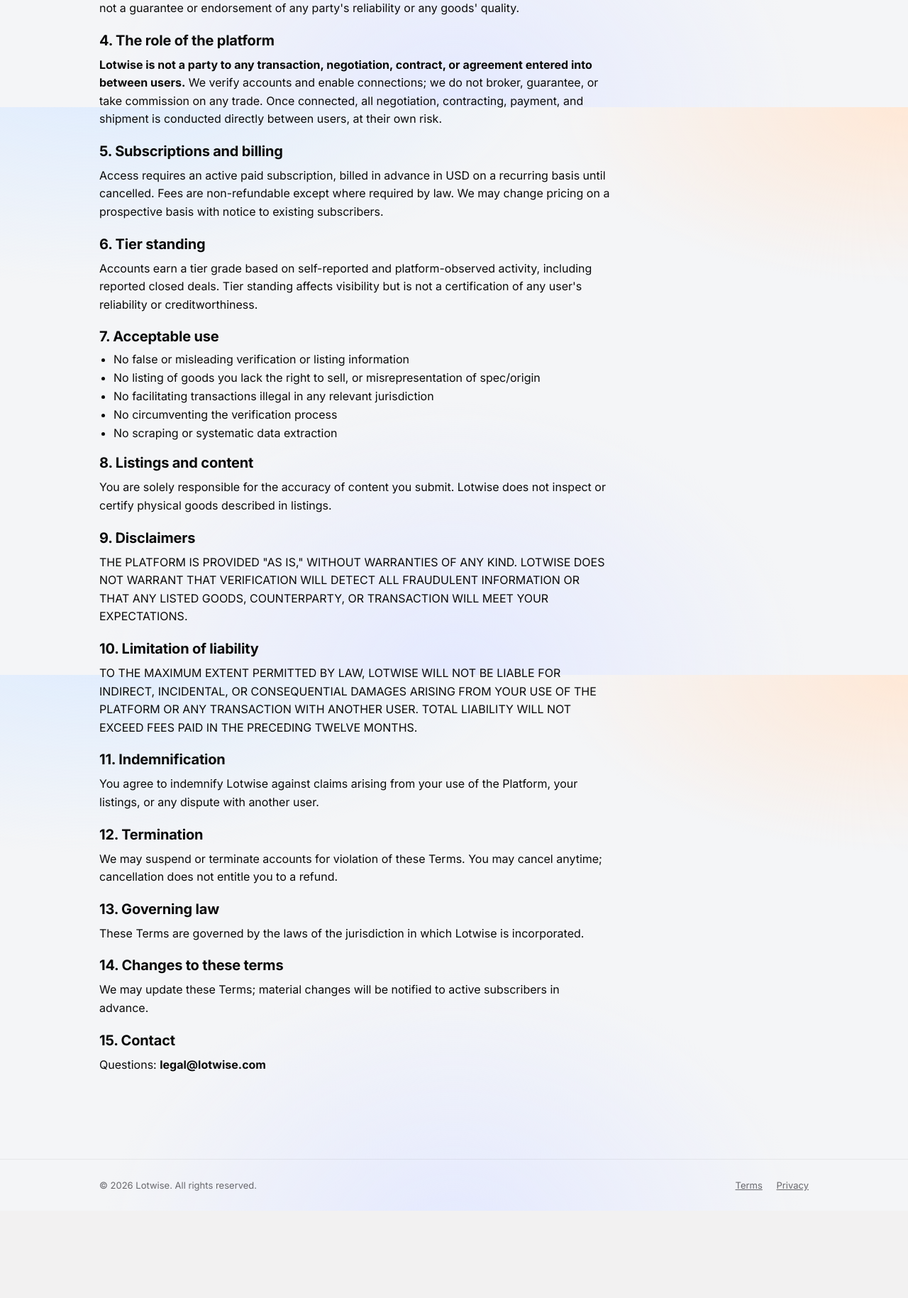
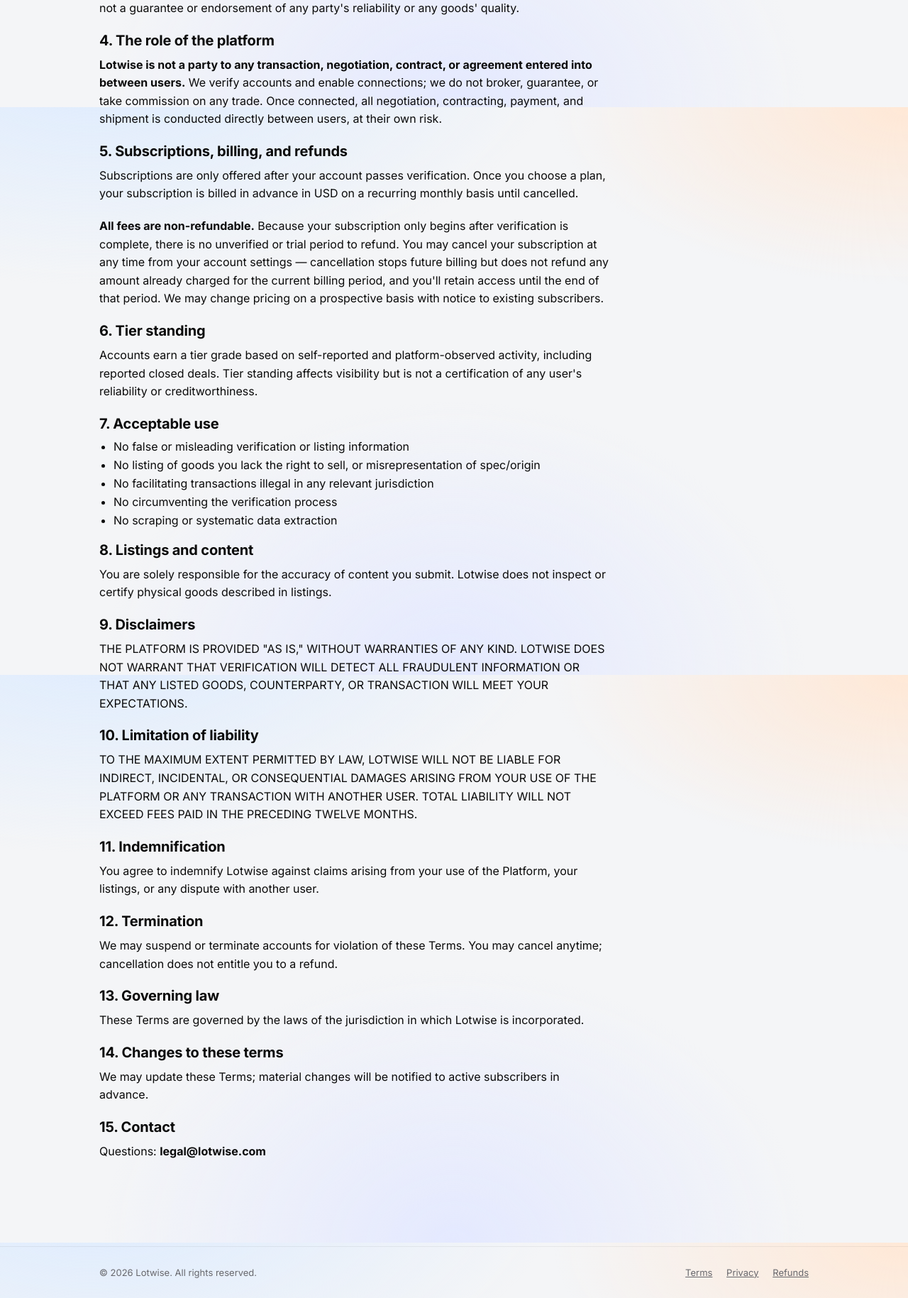
Before and after one commit to Yididyateklemarkos/lotwise, a Flask app: page /terms in a window 1280 px wide. Shown: the part 649-2478 px from the top of the page at 71% size. Before the commit the page ends 2355 px from the top, so only its background shows below. Run offline with Flask 3, Linux system fonts and the light colour scheme.

Commit message:
Add standalone refund policy page

```diff
--- a/app.py
+++ b/app.py
@@ -145,6 +145,11 @@ def terms():
 @app.route("/privacy")
 def privacy():
     return render_template("public/privacy.html")
+
+
+@app.route("/refunds")
+def refunds():
+    return render_template("public/refunds.html")
 
 
 # ---------------------------------------------------------------------------
--- a/templates/base.html
+++ b/templates/base.html
@@ -140,7 +140,8 @@
     <div class="footer-text">© 2026 Lotwise. All rights reserved.</div>
     <div class="footer-text">
       <a href="{{ url_for('terms') }}" style="margin-right:16px;">Terms</a>
-      <a href="{{ url_for('privacy') }}">Privacy</a>
+      <a href="{{ url_for('privacy') }}" style="margin-right:16px;">Privacy</a>
+      <a href="{{ url_for('refunds') }}">Refunds</a>
     </div>
   </div>
 </footer>
--- a/templates/public/pricing.html
+++ b/templates/public/pricing.html
@@ -49,4 +49,5 @@
   <p class="muted" style="max-width:480px; margin:0 auto 20px; font-size:14px;">The subscription is the only thing you ever pay Lotwise. What you negotiate and close with another verified member is 100% between the two of you.</p>
   <a href="{{ url_for('signup') }}" class="btn btn-solid" style="padding:13px 26px;">Apply now</a>
 </div>
+<p class="muted" style="text-align:center; font-size:12px; margin-top:16px;">Subscriptions begin only after your account is verified. Fees are non-refundable — cancel any time and you'll keep access until the end of your current billing period. See our <a href="{{ url_for('refunds') }}">Refund Policy</a>.</p>
 {% endblock %}
--- a/templates/public/terms.html
+++ b/templates/public/terms.html
@@ -17,8 +17,9 @@
 <h2>4. The role of the platform</h2>
 <p style="margin:10px 0 20px;"><strong>Lotwise is not a party to any transaction, negotiation, contract, or agreement entered into between users.</strong> We verify accounts and enable connections; we do not broker, guarantee, or take commission on any trade. Once connected, all negotiation, contracting, payment, and shipment is conducted directly between users, at their own risk.</p>
 
-<h2>5. Subscriptions and billing</h2>
-<p style="margin:10px 0 20px;">Access requires an active paid subscription, billed in advance in USD on a recurring basis until cancelled. Fees are non-refundable except where required by law. We may change pricing on a prospective basis with notice to existing subscribers.</p>
+<h2>5. Subscriptions, billing, and refunds</h2>
+<p style="margin:10px 0 20px;">Subscriptions are only offered after your account passes verification. Once you choose a plan, your subscription is billed in advance in USD on a recurring monthly basis until cancelled.</p>
+<p style="margin:10px 0 20px;"><strong>All fees are non-refundable.</strong> Because your subscription only begins after verification is complete, there is no unverified or trial period to refund. You may cancel your subscription at any time from your account settings — cancellation stops future billing but does not refund any amount already charged for the current billing period, and you'll retain access until the end of that period. We may change pricing on a prospective basis with notice to existing subscribers.</p>
 
 <h2>6. Tier standing</h2>
 <p style="margin:10px 0 20px;">Accounts earn a tier grade based on self-reported and platform-observed activity, including reported closed deals. Tier standing affects visibility but is not a certification of any user's reliability or creditworthiness.</p>
```
Also changed, not shown: templates/public/refunds.html (added, +22 -0 lines).
